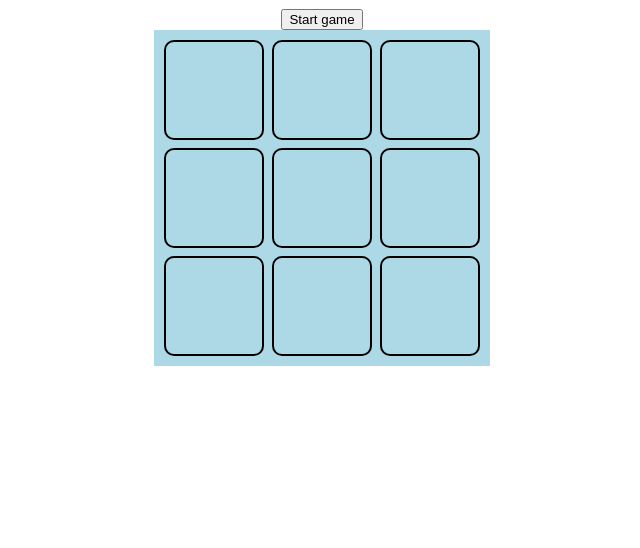
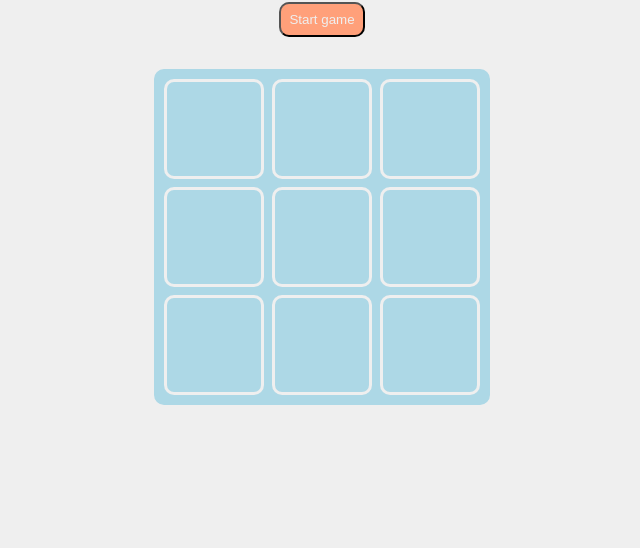
Before and after one commit to katannamari/whac-a-mole, a plain HTML site: page index.html in a window 1280 px wide. Shown: the part 252-800 px from the top of the page, without its empty margins (318-958 px from the left). Drawn offline with Linux system fonts and the light colour scheme.

Commit message:
styled start game button

```diff
--- a/styles.css
+++ b/styles.css
@@ -3,6 +3,7 @@ html,
 body {
   margin: 0;
   padding: 0;
+  background-color: #efefef;
 }
 
 *,
@@ -28,15 +29,30 @@ body {
   column-gap: 0.5rem;
   row-gap: 0.5rem;
   padding: 10px;
+  border-radius: 10px;
 }
 
 .square {
-  border: solid black 2px;
+  border: solid #efefef 3px;
   border-radius: 10px;
 }
 
 .mole {
-  background-color: blue;
+  background-color: lightsalmon;
+}
+
+/* Button */
+.button {
+  background-color: lightsalmon;
+  color: #efefef;
+  border-radius: 10px;
+  padding: 0.5rem;
+  margin: 2rem;
+  transition: 0.5s;
+}
+
+.button:hover {
+  background-color: gray;
 }
 
 .button-hidden {
```
